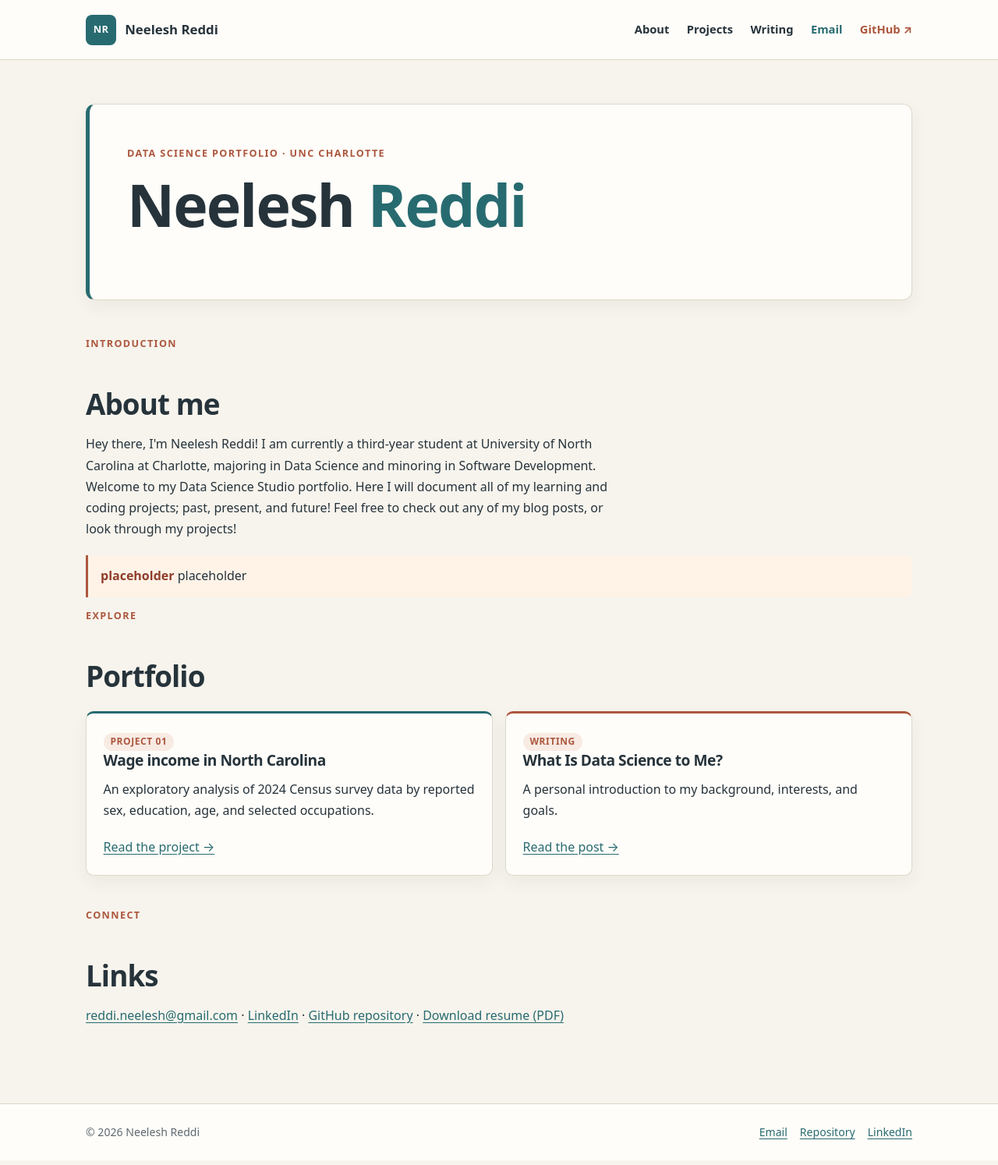
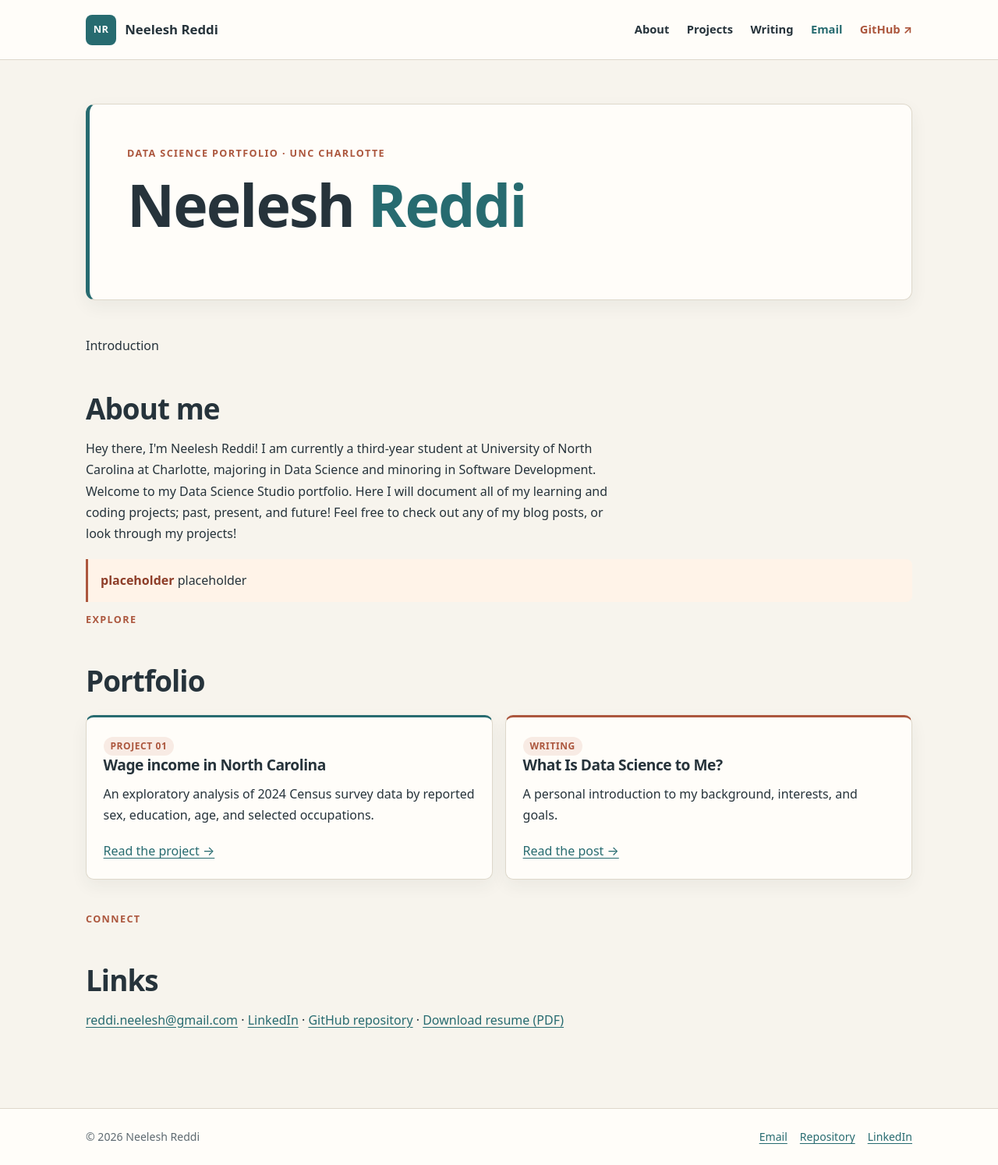
Before and after one commit to nreddi2/data-science-portfolio, a Jekyll site: the page built from index.md, in a window 1280 px wide. Shown: the whole page at 78% size. Built offline with Jekyll 4.4.1, drawn with Linux system fonts in a browser that asks for light colours.

Commit message:
Update index.md

```diff
--- a/index.md
+++ b/index.md
@@ -14,7 +14,7 @@ page_class: home-page
 </section>
 
 <section aria-labelledby="about-title">
-  <p class="section-kicker">Introduction</p>
+  <p class="large-text">Introduction</p>
   <h2 id="about-title">About me</h2>
   <p>Hey there, I'm Neelesh Reddi! I am currently a third-year student at University of North Carolina at Charlotte, majoring in Data Science and minoring in Software Development. Welcome to my Data Science Studio portfolio. Here I will document all of my learning and coding projects; past, present, and future! Feel free to check out any of my blog posts, or look through my projects!</p>
   <div class="draft-prompt"><strong>placeholder</strong> placeholder </div>
```
